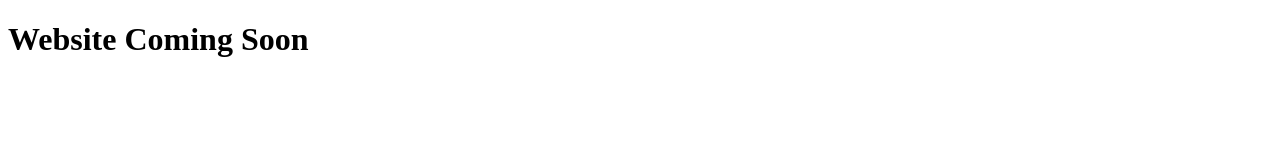
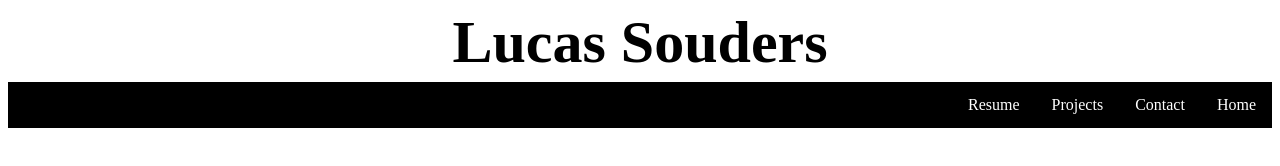
Before and after one commit to lsouders/Website, a plain HTML site: page index.html in a window 1280 px wide. Drawn offline with Linux system fonts and the light colour scheme.

Commit message:
Add files via upload
First main change to website.

```diff
--- a/index.html
+++ b/index.html
@@ -1,10 +1,20 @@
-<!Doctype HTML>
+<!DOCTYPE html>
+<html>
+<head>
+<link rel="stylesheet" href="style.css">
 
-<html>
-<title>Lucas Souders</title>
-<head><h1>Website Coming Soon</h1></head>
+  <h1>Lucas Souders</h1>
 
-<body></body>
+</head>
+<body>
 
+  <ul>
+    <li><a class="active" href="#home">Home</a></li>
+    <!--<li><a href="https://github.com/lsouders" target="_blank">Github</a></li>-->
+    <li><a href="#contact">Contact</a></li>
+    <li><a href="#projects">Projects</a></li>
+    <li><a href="main.pdf" target="_blank">Resume</a></li>
+  </ul>
 
+</body>
 </html>
--- /dev/null
+++ b/style.css
@@ -0,0 +1,30 @@
+ul {
+    list-style-type: none;
+    margin: 0;
+    padding: 0;
+    overflow: hidden;
+    background-color: black;
+  }
+
+li {
+float: right;
+}
+
+li a {
+display: block;
+color: white;
+text-align: center;
+padding: 14px 16px;
+text-decoration: none;
+}
+
+li a:hover {
+background-color: #111;
+}
+
+h1 {
+    text-align: center;
+    font-size: 60px;
+    margin-top: 5px;
+    margin-bottom: 5px;
+}
```
Also changed, not shown: projects.html (added, +18 -0 lines), 1 other file.
